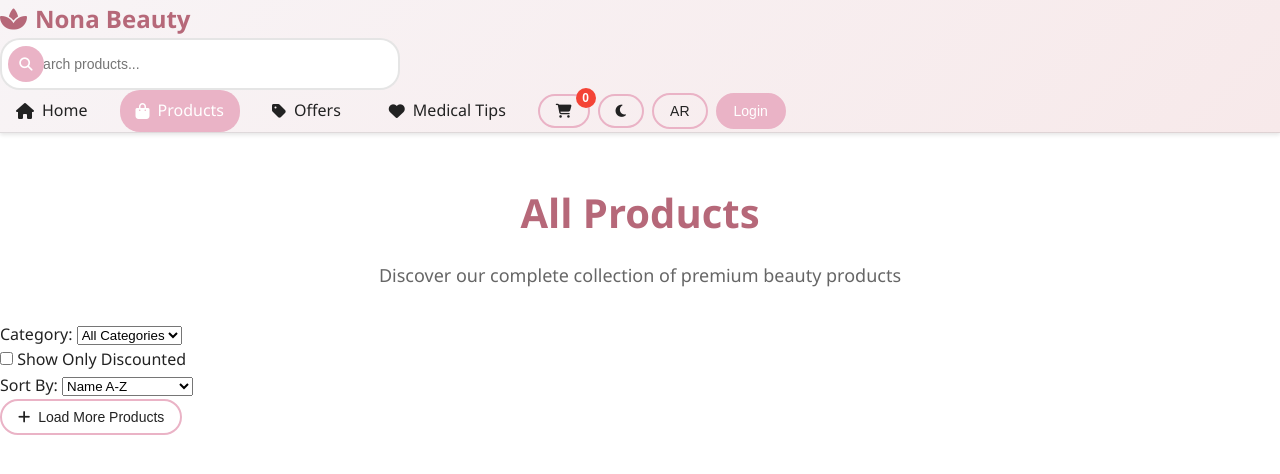
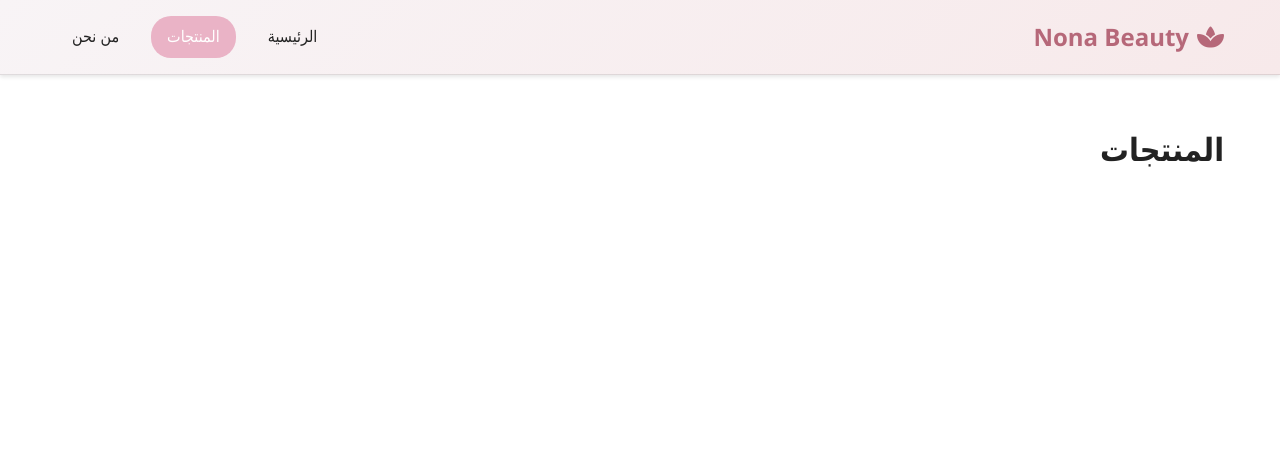
Before and after one commit to thefreebird93/Nona-Beauty-Store, a plain HTML site: page products.html in a window 1280 px wide. Drawn offline with Linux system fonts and the light colour scheme.

Commit message:
Change language from English to Arabic in products.html

```diff
--- a/products.html
+++ b/products.html
@@ -1,110 +1,36 @@
 <!DOCTYPE html>
-<html lang="en">
+<html lang="ar" dir="rtl">
 <head>
-  <meta charset="utf-8">
-  <meta name="viewport" content="width=device-width,initial-scale=1">
-  <title>Products - Nona Beauty</title>
-  <link rel="icon" href="assets/images/favicon.png">
+    <meta charset="UTF-8">
+    <meta name="viewport" content="width=device-width, initial-scale=1.0">
+    <title>المنتجات - Nona Beauty</title>
     <link rel="stylesheet" href="assets/css/style.css">
     <link rel="stylesheet" href="https://cdnjs.cloudflare.com/ajax/libs/font-awesome/6.4.0/css/all.min.css">
 </head>
 <body data-theme="light">
     <header class="header">
-    <div class="header-container">
+        <div class="container">
+            <div class="header-content">
                 <div class="logo">
                     <i class="fas fa-spa"></i>
-        Nona Beauty
+                    <span>Nona Beauty</span>
                 </div>
-
-      <div class="search-bar">
-        <input type="text" placeholder="Search products..." id="searchInput">
-        <button class="search-btn"><i class="fas fa-search"></i></button>
+                <nav class="nav">
+                    <a href="index.html" class="nav-link">الرئيسية</a>
+                    <a href="products.html" class="nav-link active">المنتجات</a>
+                    <a href="about.html" class="nav-link">من نحن</a>
+                </nav>
             </div>
-
-      <nav class="nav" id="mainNav">
-        <a href="index.html" class="nav-link">
-          <i class="fas fa-home"></i>
-          <span>Home</span>
-        </a>
-        <a href="products.html" class="nav-link active">
-          <i class="fas fa-shopping-bag"></i>
-          <span>Products</span>
-        </a>
-        <a href="offers.html" class="nav-link">
-          <i class="fas fa-tag"></i>
-          <span>Offers</span>
-        </a>
-        <a href="tips.html" class="nav-link">
-          <i class="fas fa-heart"></i>
-          <span>Medical Tips</span>
-        </a>
-
-        <div class="controls" id="topControls">
-          <button class="btn cart-btn" id="cartBtn" aria-label="Shopping Cart">
-            <i class="fas fa-shopping-cart"></i>
-            <span class="cart-count">0</span>
-          </button>
-          <button class="btn" id="themeToggle" aria-label="Toggle theme">
-            <i class="fas fa-moon"></i>
-          </button>
-          <button class="btn" id="langToggle" aria-label="Toggle language">AR</button>
-          <button class="btn primary" id="loginBtn" aria-label="Login">Login</button>
-        </div>
-      </nav>
-
-      <button class="mobile-menu-btn" id="mobileMenuBtn">
-        <i class="fas fa-bars"></i>
-      </button>
         </div>
     </header>
 
     <main class="section">
-    <div class="section-header">
-      <h2>All Products</h2>
-      <p>Discover our complete collection of premium beauty products</p>
-    </div>
-
-    <div class="filters-container">
-      <div class="filter-group">
-        <label>Category:</label>
-        <select id="categoryFilter">
-          <option value="">All Categories</option>
-        </select>
-      </div>
-
-      <div class="filter-group">
-        <label>
-          <input type="checkbox" id="onlyDiscounts">
-          Show Only Discounted
-        </label>
-      </div>
-
-      <div class="filter-group">
-        <label>Sort By:</label>
-        <select id="sortFilter">
-          <option value="name">Name A-Z</option>
-          <option value="price-low">Price: Low to High</option>
-          <option value="price-high">Price: High to Low</option>
-          <option value="rating">Highest Rated</option>
-          <option value="discount">Biggest Discount</option>
-        </select>
-      </div>
-    </div>
-
-    <div class="results-info" id="resultsInfo"></div>
-
-    <div id="productsGrid" class="grid"></div>
-
-    <div class="load-more-container">
-      <button class="btn outline" id="loadMoreBtn">
-        <i class="fas fa-plus"></i> Load More Products
-      </button>
+        <div class="container">
+            <h1>المنتجات</h1>
+            <div class="products-grid" id="productsGrid"></div>
         </div>
     </main>
 
-  <script src="assets/js/main_v4.js"></script>
-  <script src="assets/js/auth_v4.js"></script>
-  <script src="assets/js/cart_v1.js"></script>
-  <script src="assets/js/products_v1.js"></script>
+    <script src="assets/js/main.js"></script>
 </body>
 </html>
```
Lines whose indentation alone changed are shown as unchanged.
